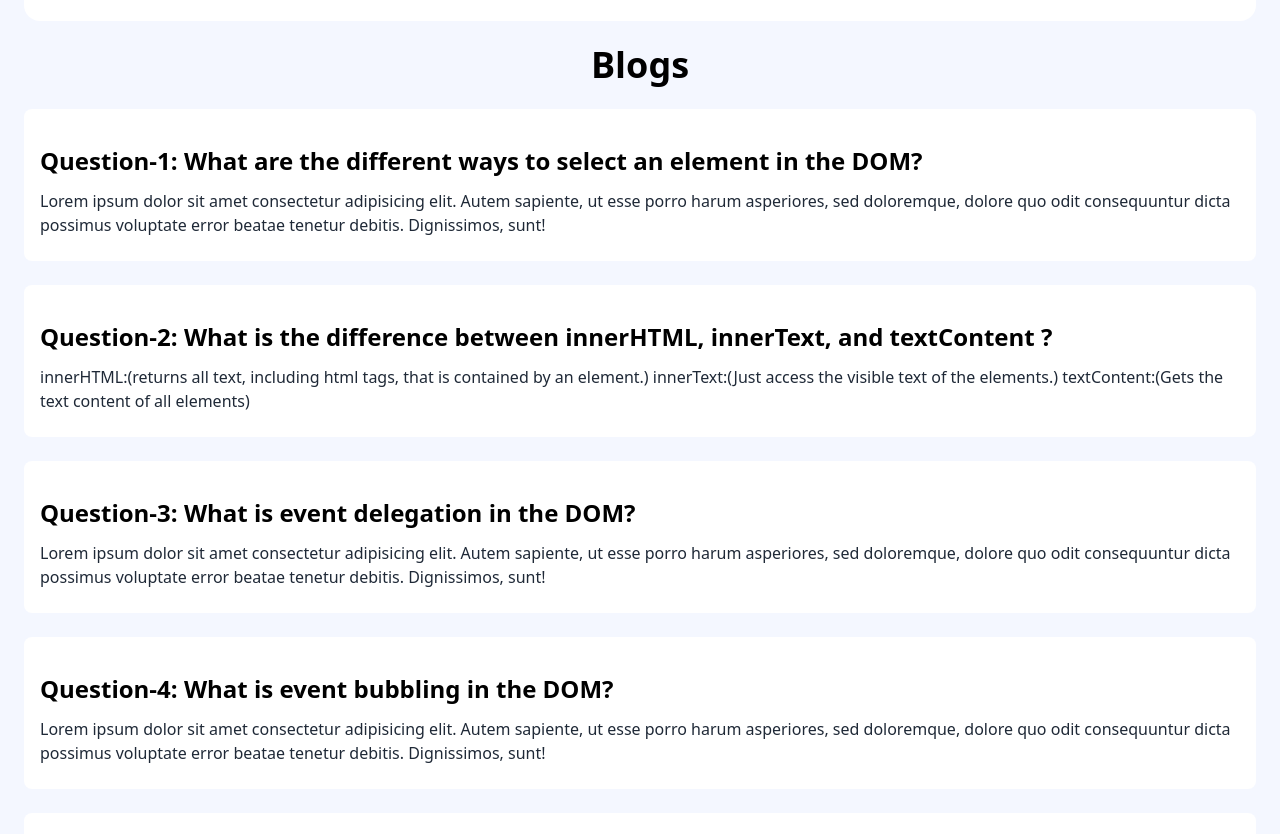
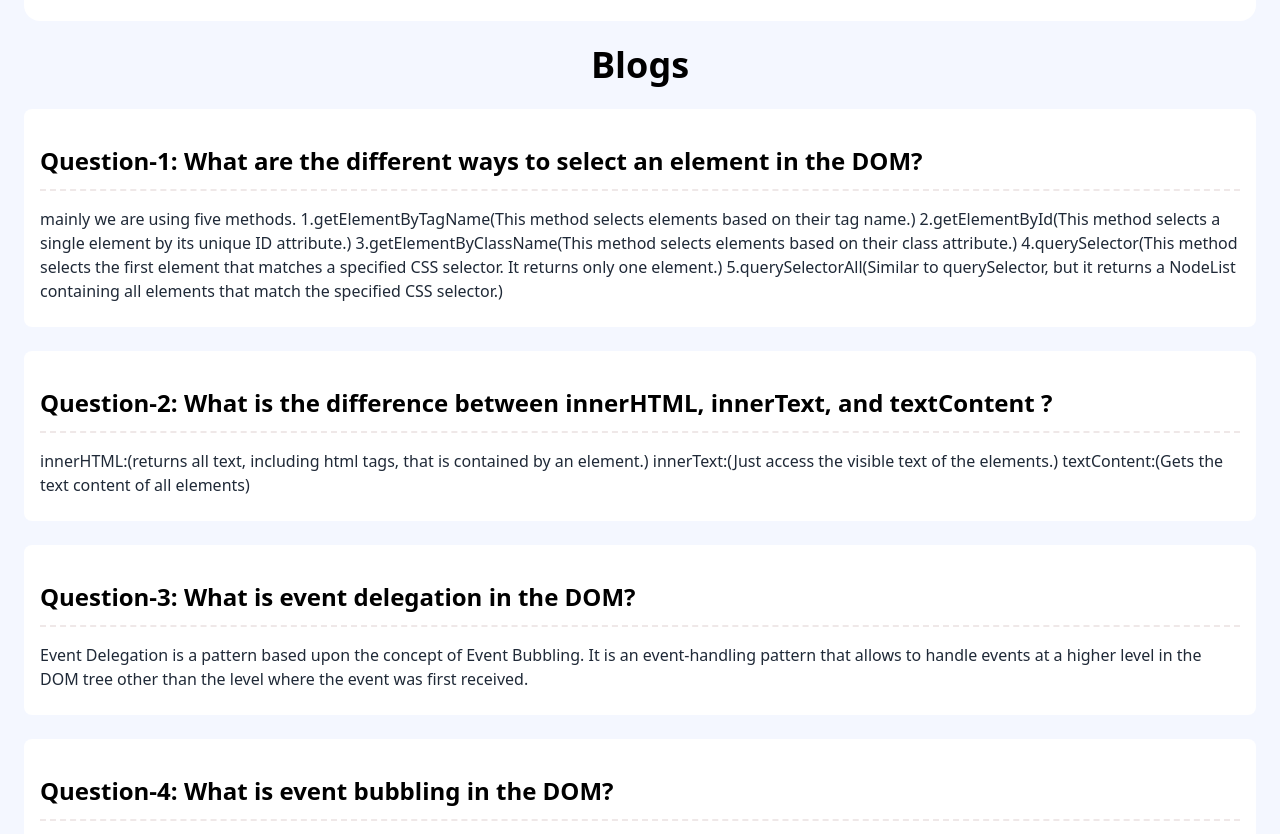
Before and after one commit to tushu003/Dev-Board, a plain HTML site: page questionAnswer.html in a window 1280 px wide. Shown: the part 107-941 px from the top of the page. Drawn offline with nearby package versions, Linux system fonts and the light colour scheme.

Commit message:
complete blogs part

```diff
--- a/questionAnswer.html
+++ b/questionAnswer.html
@@ -6,6 +6,11 @@
     <title>Question</title>
     <link href="https://cdn.jsdelivr.net/npm/daisyui@4.12.24/dist/full.min.css" rel="stylesheet" type="text/css" />
     <script src="https://cdn.tailwindcss.com"></script>
+    <style>
+        .q-a{
+            border-bottom: 2px dashed rgb(239, 232, 232);
+        }
+    </style>
 
 </head>
 <body class="bg-[#F4F7FF] p-6">
@@ -25,28 +30,24 @@
     <main class="container mx-auto">
         <div>
             <h1 class="text-4xl font-bold text-black text-center my-6">Blogs</h1>
-            <div class="bg-[#FFFFFF] px-4 py-6 rounded-[8px] my-6">
-                <h3 class="text-2xl font-[700] text-black py-3">Question-1: What are the different ways to select an element in the DOM?</h3>
-                <p>Lorem ipsum dolor sit amet consectetur adipisicing elit. Autem sapiente, ut esse porro harum asperiores, sed doloremque, dolore quo odit consequuntur dicta possimus voluptate error beatae tenetur debitis. Dignissimos, sunt!</p>
+            <div class="bg-[#FFFFFF] px-4 py-6 rounded-[8px] my-6 ">
+                <h3 class="text-2xl font-[700] text-black py-3 mb-4 q-a">Question-1: What are the different ways to select an element in the DOM?</h3>
+                <p>mainly we are using five methods.  1.getElementByTagName(This method selects elements based on their tag name.)  2.getElementById(This method selects a single element by its unique ID attribute.) 3.getElementByClassName(This method selects elements based on their class attribute.) 4.querySelector(This method selects the first element that matches a specified CSS selector. It returns only one element.) 5.querySelectorAll(Similar to querySelector, but it returns a NodeList containing all elements that match the specified CSS selector.)</p>
             </div>
             <div class="bg-[#FFFFFF] px-4 py-6 rounded-[8px] my-6">
-                <h3 class="text-2xl font-[700] text-black py-3">Question-2: What is the difference between innerHTML, innerText, and textContent ?</h3>
+                <h3 class="text-2xl font-[700] text-black py-3 mb-4 q-a">Question-2: What is the difference between innerHTML, innerText, and textContent ?</h3>
                 <p>innerHTML:(returns all text, including html tags, that is contained by an element.)    innerText:(Just access the visible text of the elements.)  textContent:(Gets the text content of all elements)</p>
             </div>
             <div class="bg-[#FFFFFF] px-4 py-6 rounded-[8px] my-6">
-                <h3 class="text-2xl font-[700] text-black py-3">Question-3: What is event delegation in the DOM?</h3>
-                <p>Lorem ipsum dolor sit amet consectetur adipisicing elit. Autem sapiente, ut esse porro harum
-            asperiores, sed doloremque, dolore quo odit consequuntur dicta possimus voluptate error beatae
-            tenetur debitis. Dignissimos, sunt!</p>
+                <h3 class="text-2xl font-[700] text-black py-3 mb-4 q-a">Question-3: What is event delegation in the DOM?</h3>
+                <p>Event Delegation is a pattern based upon the concept of Event Bubbling. It is an event-handling pattern that allows to handle events at a higher level in the DOM tree other than the level where the event was first received.</p>
             </div>
             <div class="bg-[#FFFFFF] px-4 py-6 rounded-[8px] my-6">
-                <h3 class="text-2xl font-[700] text-black py-3">Question-4: What is event bubbling in the DOM?</h3>
-                <p>Lorem ipsum dolor sit amet consectetur adipisicing elit. Autem sapiente, ut esse porro harum
-            asperiores, sed doloremque, dolore quo odit consequuntur dicta possimus voluptate error beatae
-            tenetur debitis. Dignissimos, sunt!</p>
+                <h3 class="text-2xl font-[700] text-black py-3 mb-4 q-a">Question-4: What is event bubbling in the DOM?</h3>
+                <p>Event Bubbling is a concept in the DOM (Document Object Model). It happens when an element receives an event, and that event bubbles up to its parent and ancestor elements in the DOM tree until it gets to the root element.its behavior makes it possible to handle an event in a parent element instead of the actual element that received the event.</p>
             </div>
             <div class="bg-[#FFFFFF] px-4 py-6 rounded-[8px] my-6">
-                <h3 class="text-2xl font-[700] text-black py-3">Question-5: How do you create, add, and remove elements using JavaScript?</h3>
+                <h3 class="text-2xl font-[700] text-black py-3 mb-4 q-a">Question-5: How do you create, add, and remove elements using JavaScript?</h3>
                 <p>create: document.createElement()-create a new HTML element.  add: append(),appendChild()-use add an element.  remove: remove(),removeChild()-using remove an element in DOM.</p>
             </div>
         </div>
```
Also changed, not shown: index.html (+20 -10 lines).
